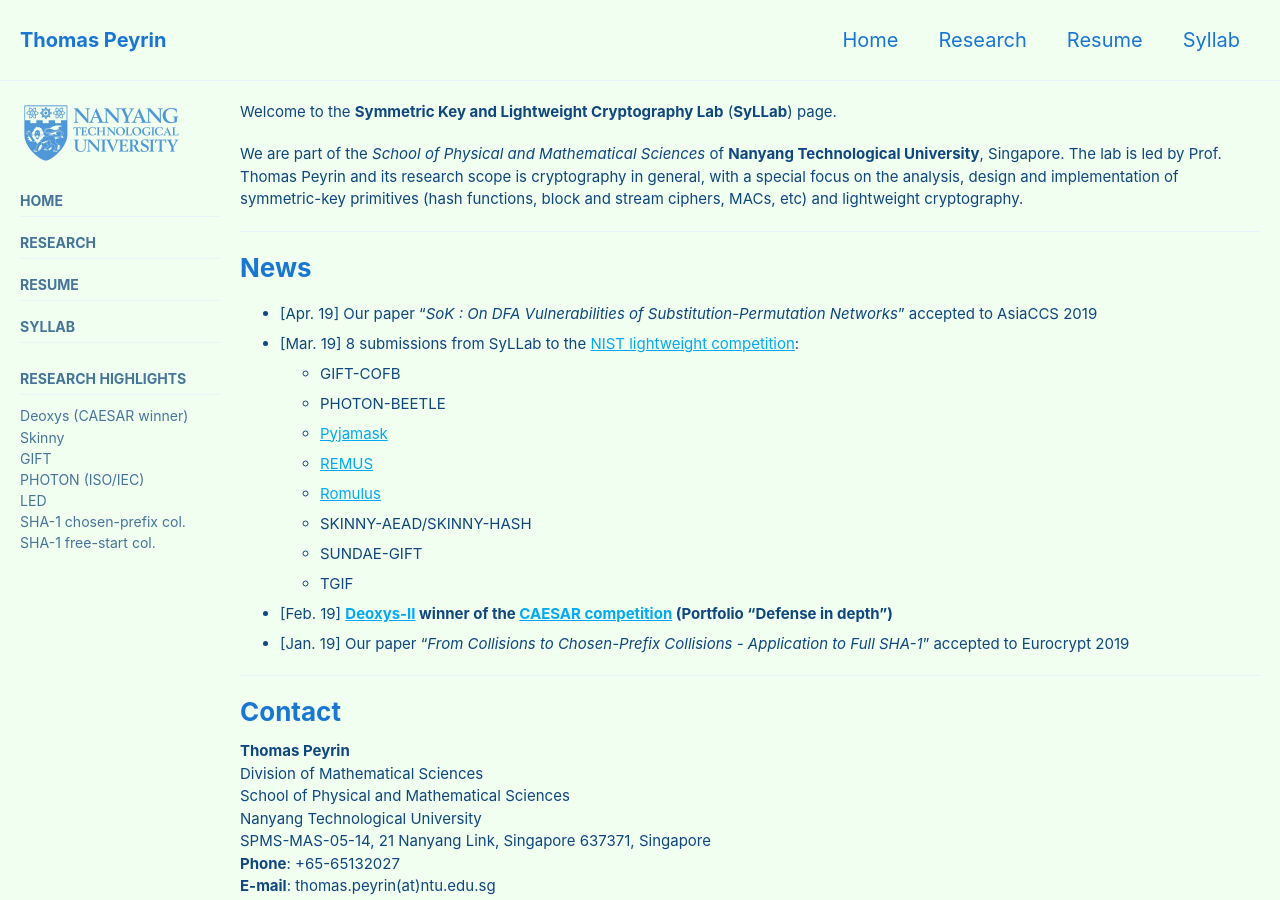
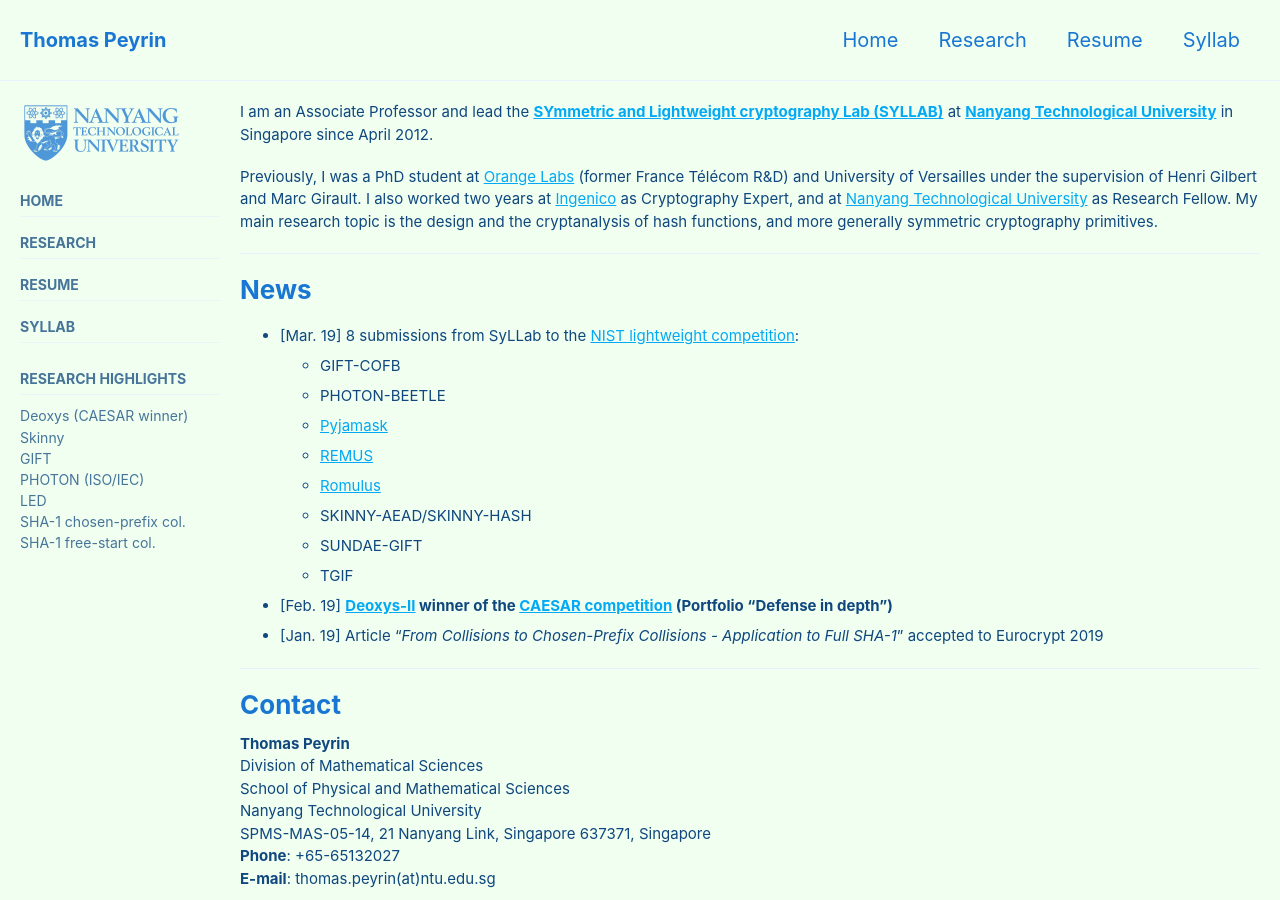
Before and after one commit to thomaspeyrin/web, a Jekyll site: the page built from index.md, in a window 1280 px wide and 900 px high. Built offline with Jekyll 4.4.1, drawn with Linux system fonts in a browser that asks for light colours; cached includes are drawn as plain includes; nearby versions of some CDN libraries.

Commit message:
Update index.md

```diff
--- a/index.md
+++ b/index.md
@@ -11,15 +11,14 @@ sidebar:
     nav: "research"
 ---
 
-Welcome to the **Symmetric Key and Lightweight Cryptography Lab** (**SyLLab**) page.
+I am an Associate Professor and lead the [**SYmmetric and Lightweight cryptography Lab (SYLLAB)**](https://syllab-ntu.github.io/syllab/) at [**Nanyang Technological University**](http://www.ntu.edu.sg/) in Singapore since April 2012.
 
-We are part of the *School of Physical and Mathematical Sciences* of **Nanyang Technological University**, Singapore. The lab is led by Prof. Thomas Peyrin and its research scope is cryptography in general, with a special focus on the analysis, design and implementation of symmetric-key primitives (hash functions, block and stream ciphers, MACs, etc) and lightweight cryptography.
+Previously, I was a PhD student at [Orange Labs](http://www.orange.com/en_EN/) (former France Télécom R&D) and University of Versailles under the supervision of Henri Gilbert and Marc Girault. I also worked two years at [Ingenico](http://www.ingenico.com/) as Cryptography Expert, and at [Nanyang Technological University](http://www.ntu.edu.sg/) as Research Fellow. My main research topic is the design and the cryptanalysis of hash functions, and more generally symmetric cryptography primitives.
 
 ---
 
 # News
 
-- \[Apr. 19\] Our paper "*SoK : On DFA Vulnerabilities of Substitution-Permutation Networks*" accepted to AsiaCCS 2019
 - \[Mar. 19\]  8 submissions from SyLLab to the [NIST lightweight competition](https://csrc.nist.gov/Projects/Lightweight-Cryptography):
   - GIFT-COFB
   - PHOTON-BEETLE
@@ -30,7 +29,7 @@ We are part of the *School of Physical and Mathematical Sciences* of **Nanyang T
   - SUNDAE-GIFT
   - TGIF
 - \[Feb. 19\] **[Deoxys-II](https://sites.google.com/view/deoxyscipher) winner of the [CAESAR competition](http://competitions.cr.yp.to/caesar-submissions.html) (Portfolio "Defense in depth")**
-- \[Jan. 19\] Our paper "*From Collisions to Chosen-Prefix Collisions - Application to Full SHA-1*" accepted to Eurocrypt 2019
+- \[Jan. 19\] Article "*From Collisions to Chosen-Prefix Collisions - Application to Full SHA-1*" accepted to Eurocrypt 2019
 
 
 ---
```
